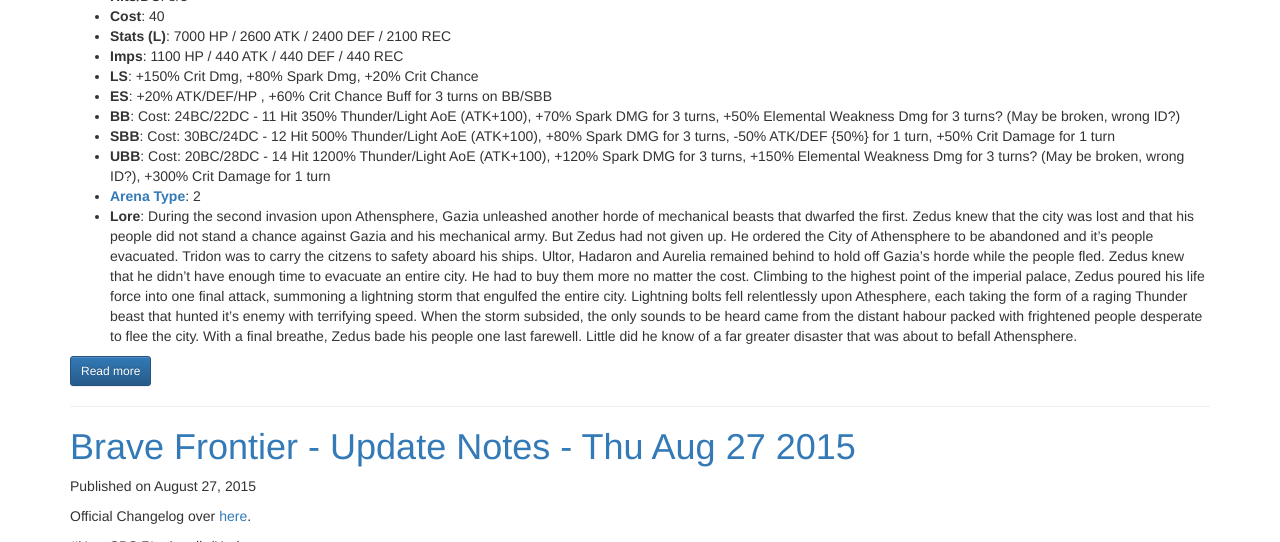
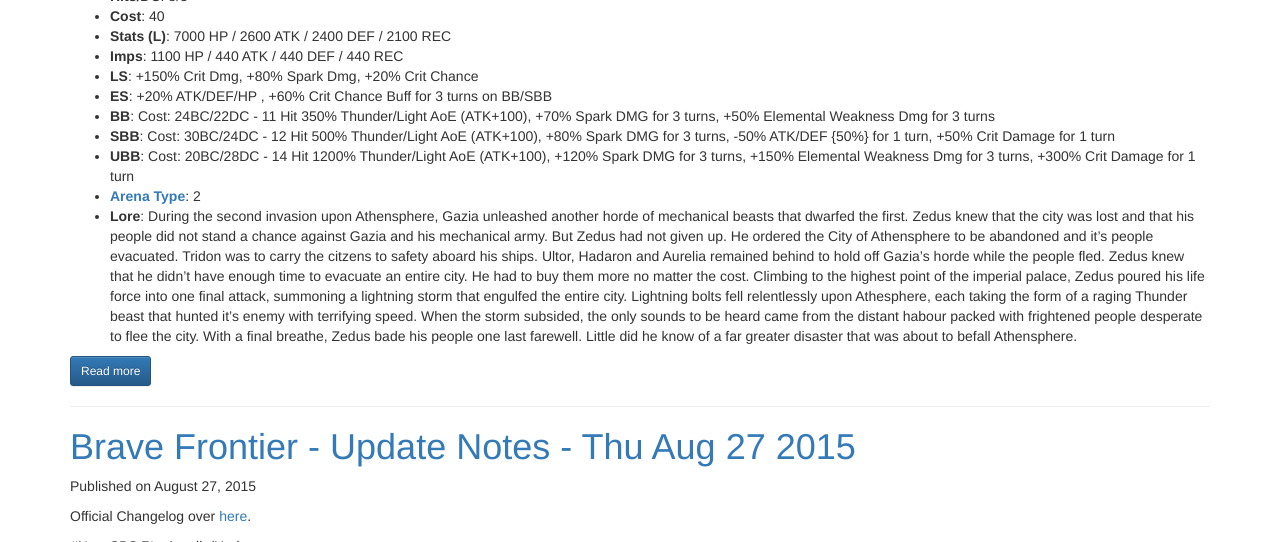
Before and after one commit to Deathmax/deathmax.github.io, a Jekyll site: the page built from index.html, in a window 1280 px wide and 900 px high, scrolled down 2654 px, cut to the strip 152-694 px from the top of the window. Built offline with Jekyll 4.4.1, drawn with Linux system fonts in a browser that asks for light colours; nearby versions of some CDN libraries; library files that are not in the unit come from our copies; the list of posts is cut into pages by our own code.

Commit message:
Buff ID issue fixed, remove stuff.

```diff
--- a/_posts/2015-09-23-brave-frontier---update-notes---wed-sep-23-2015.md
+++ b/_posts/2015-09-23-brave-frontier---update-notes---wed-sep-23-2015.md
@@ -44,8 +44,8 @@
 * **Imps**: 1100 HP / 440 ATK / 440 DEF / 440 REC
 * **LS**: +150% Crit Dmg, +80% Spark Dmg, +20% Crit Chance
 * **ES**: +20% ATK/DEF/HP , +60% Crit Chance Buff for 3 turns on BB/SBB
-* **BB**: Cost: 24BC/22DC - 11 Hit 350% Thunder/Light AoE (ATK+100), +70% Spark DMG for 3 turns, +50% Elemental Weakness Dmg for 3 turns? (May be broken, wrong ID?)
+* **BB**: Cost: 24BC/22DC - 11 Hit 350% Thunder/Light AoE (ATK+100), +70% Spark DMG for 3 turns, +50% Elemental Weakness Dmg for 3 turns
 * **SBB**: Cost: 30BC/24DC - 12 Hit 500% Thunder/Light AoE (ATK+100), +80% Spark DMG for 3 turns, -50% ATK/DEF {50%} for 1 turn, +50% Crit Damage for 1 turn
-* **UBB**: Cost: 20BC/28DC - 14 Hit 1200% Thunder/Light AoE (ATK+100), +120% Spark DMG for 3 turns, +150% Elemental Weakness Dmg for 3 turns? (May be broken, wrong ID?), +300% Crit Damage for 1 turn
+* **UBB**: Cost: 20BC/28DC - 14 Hit 1200% Thunder/Light AoE (ATK+100), +120% Spark DMG for 3 turns, +150% Elemental Weakness Dmg for 3 turns, +300% Crit Damage for 1 turn
 * **[Arena Type](https://www.reddit.com/r/bravefrontier/comments/340vh5/arena_ai_for_global_units_v2/)**: 2
 * **Lore**: During the second invasion upon Athensphere, Gazia unleashed another horde of mechanical beasts that dwarfed the first. Zedus knew that the city was lost and that his people did not stand a chance against Gazia and his mechanical army. But Zedus had not given up. He ordered the City of Athensphere to be abandoned and it's people evacuated. Tridon was to carry the citzens to safety aboard his ships. Ultor, Hadaron and Aurelia remained behind to hold off Gazia's horde while the people fled. Zedus knew that he didn't have enough time to evacuate an entire city. He had to buy them more no matter the cost. Climbing to the highest point of the imperial palace, Zedus poured his life force into one final attack, summoning a lightning storm that engulfed the entire city. Lightning bolts fell relentlessly upon Athesphere, each taking the form of a raging Thunder beast that hunted it's enemy with terrifying speed. When the storm subsided, the only sounds to be heard came from the distant habour packed with frightened people desperate to flee the city. With a final breathe, Zedus bade his people one last farewell. Little did he know of a far greater disaster that was about to befall Athensphere.
```
